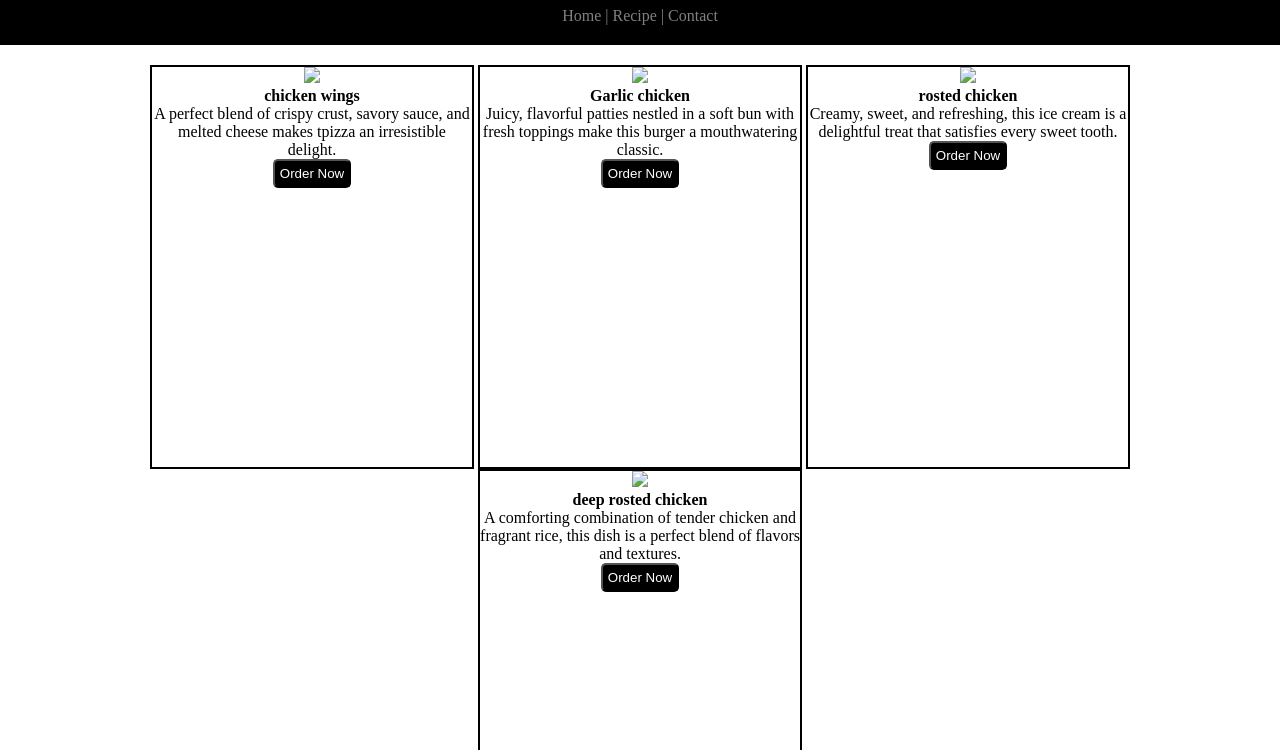
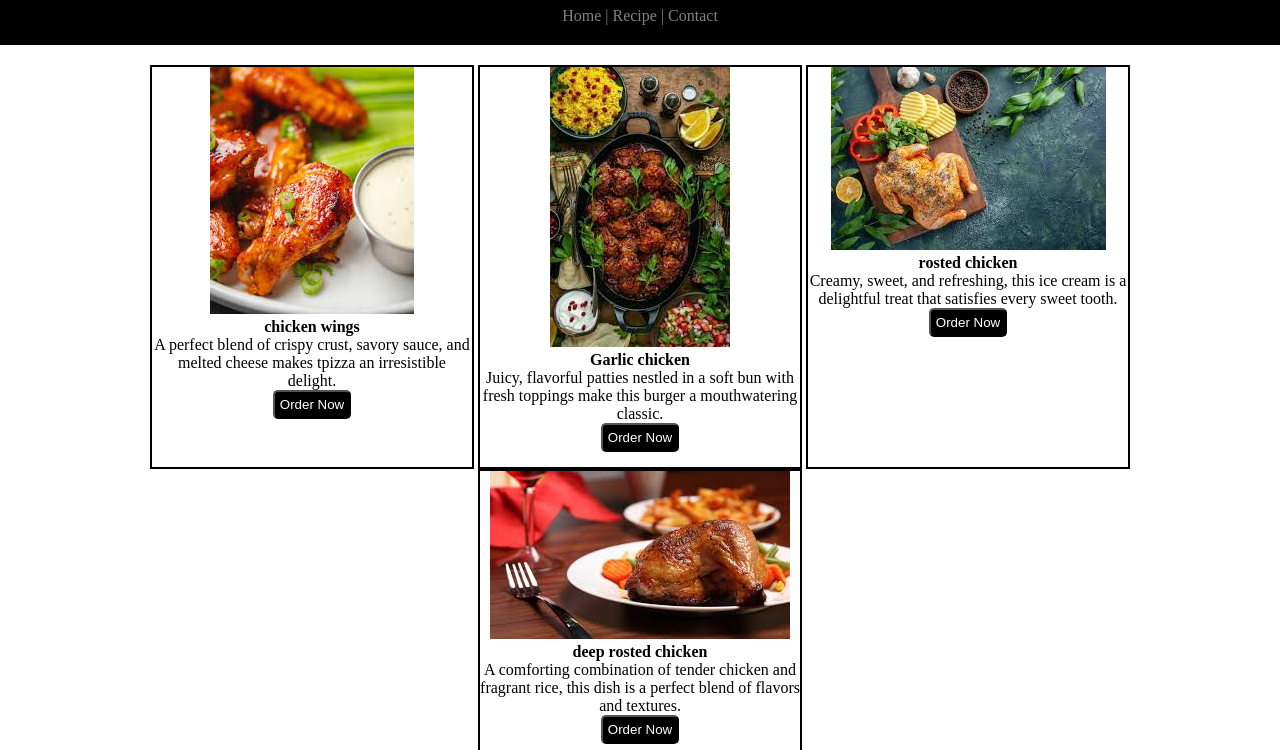
Before and after one commit to Srimathiperumal/My-Second-project-hotel-food-order-website-, a plain HTML site: page index.html in a window 1280 px wide. Shown: the part 50-800 px from the top of the page. Drawn offline with Linux system fonts and the light colour scheme.

Commit message:
Update index.html

```diff
--- a/index.html
+++ b/index.html
@@ -21,7 +21,7 @@
 <div class="section-two">
 
     <div class="section-two__food1">
-        <img src="./1.jpeg">
+        <img src="./image/1.jpeg">
         <h4 class=" section-two__item">chicken wings</h4>
         <p class="section-two__desc">A perfect blend of crispy crust, savory sauce, and melted cheese makes tpizza
             an irresistible delight.</p>
@@ -29,7 +29,7 @@
     </div>
 
     <div class="section-two__food2">
-        <img src="./2.jpeg">
+        <img src="./image/2.jpeg">
         <h4 class="section-two__item">Garlic chicken</h4>
         <p class="section-two__desc">Juicy, flavorful patties nestled in a soft bun with fresh toppings make this
             burger a mouthwatering classic.</p>
@@ -37,7 +37,7 @@
     </div>
 
     <div class="section-two__food3">
-        <img src="./3.jpeg">
+        <img src="./image/3.jpeg">
         <h4 class="section-two__item">rosted chicken</h4>
         <p class="section-two__desc">Creamy, sweet, and refreshing, this ice cream is a delightful treat that
             satisfies every sweet tooth.</p>
@@ -45,7 +45,7 @@
     </div>
 
     <div class="section-two__food4">
-        <img src="./4.jpeg">
+        <img src="./image/4.jpeg">
         <h4 class="section-two__item">deep rosted chicken</h4>
         <p class="section-two__desc">A comforting combination of tender chicken and fragrant rice, this dish is a perfect blend of flavors and textures.</p>
         <button class="section-two__order">Order Now</button>
```
